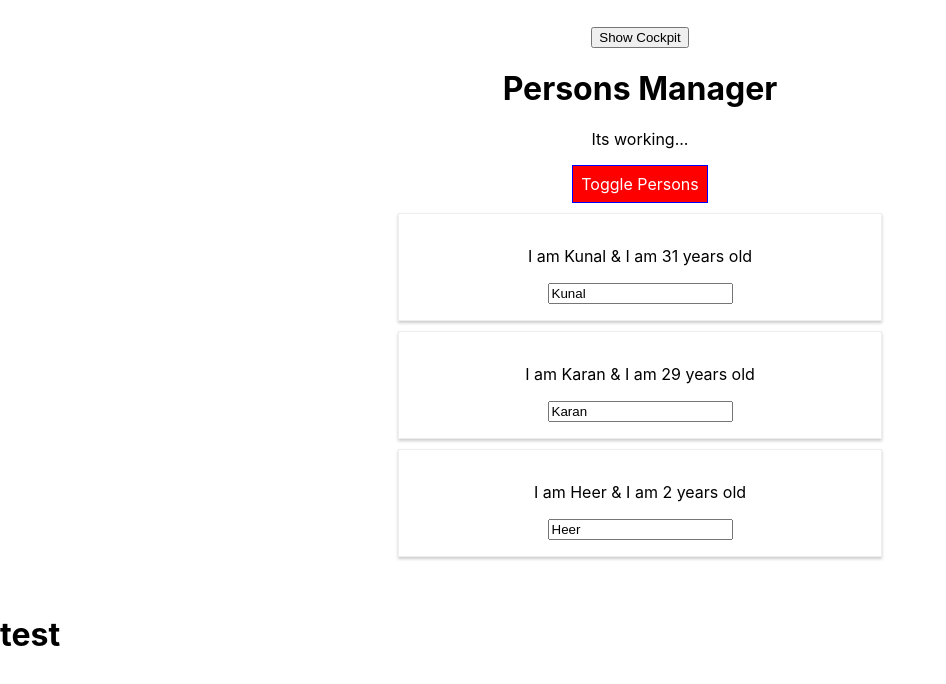
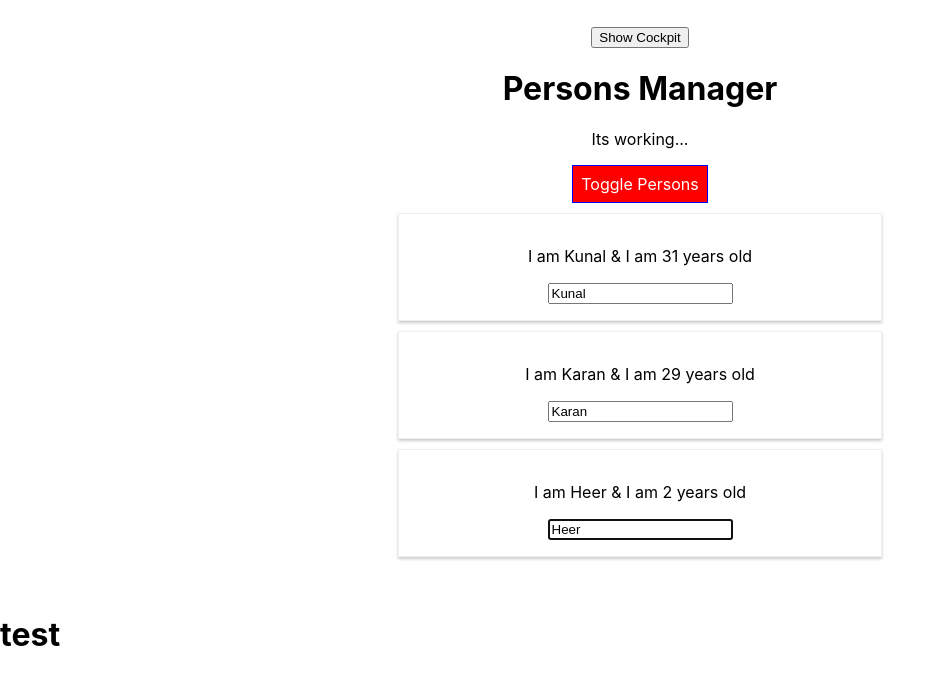
Before and after one commit to kunalrs/react-complete-guide, a React (Create React App) app: page / in a window 1280 px wide. Both pictures are taken after a click on the button "Toggle Persons". Shown: the top 684 px of the page, without its empty margins (0-946 px from the left). Built offline with nearby package versions, Linux system fonts and the light colour scheme.

Commit message:
Using references

```diff
--- a/src/components/Persons/Person/Person.js
+++ b/src/components/Persons/Person/Person.js
@@ -3,6 +3,10 @@ import classes from './Person.module.css';
 import PropTypes from 'prop-types';
 
 class Person extends Component {
+
+    componentDidMount() {
+        this.inputEl.focus();
+    }
 
     render() {
         console.log("[Person.js] rendering...");
@@ -15,6 +19,9 @@ class Person extends Component {
                 <p>{this.props.children}</p>
 
                 <input type="text"
+                    ref={(inputEl) => {
+                        this.inputEl = inputEl;
+                    }}
                     onChange={(event) => this.props.changed(event)}
                     value={this.props.name} />
             </div>
--- a/src/containers/App.js
+++ b/src/containers/App.js
@@ -1,4 +1,4 @@
-import React, { Component, Fragment } from 'react';
+import React, { Component } from 'react';
 import classes from './App.module.css';
 import Persons from '../components/Persons/Persons';
 import Cockpit from '../components/Cockpit/Cockpit';
@@ -15,7 +15,7 @@ class App extends Component {
       persons: [
         { id: 'kunal1', name: "Kunal", age: 31 },
         { id: 'karan1', name: "Karan", age: 29 },
-        { id: 'heer1', name: "Heer", age: "2" }
+        { id: 'heer1', name: "Heer", age: 2 }
       ],
       showCockpit: true
     };
```
